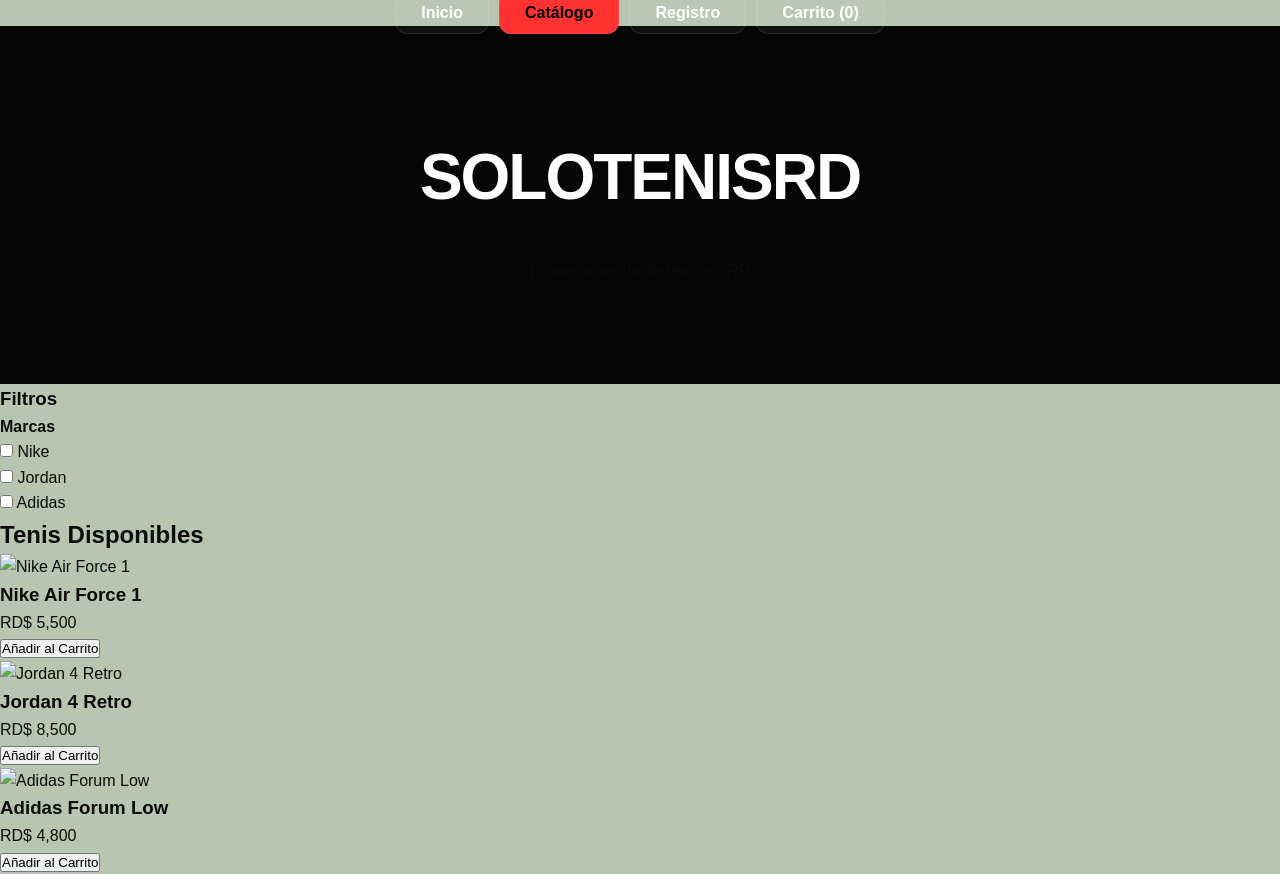
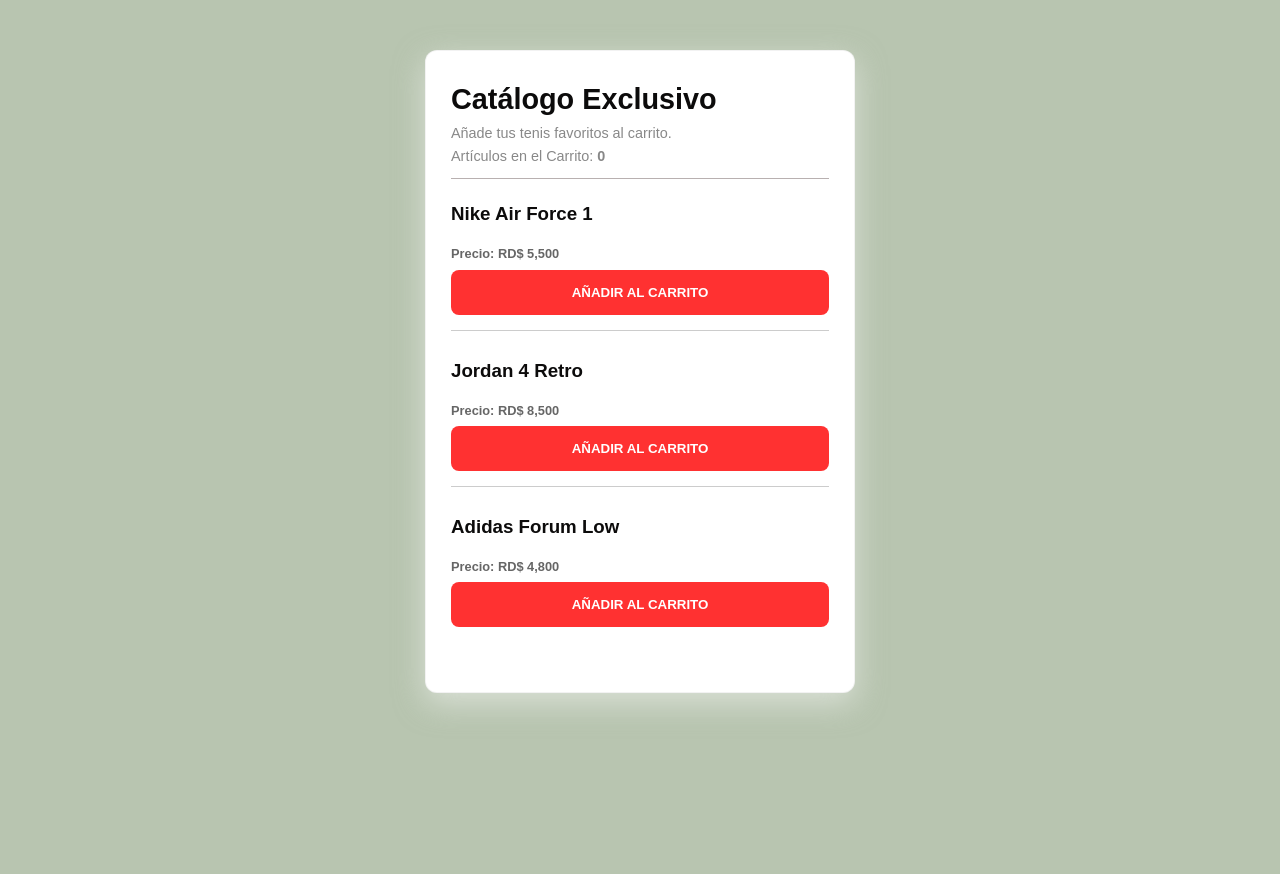
Before and after one commit to KeylaP2/Proyecto-de-Desarrollo-de-Aplicaciones-Web, a plain HTML site: page catalogo.html in a window 1280 px wide. After the commit the page ends 800 px from the top, so only its background shows below. Drawn offline with Linux system fonts and the light colour scheme; a script that the page names is missing.

Commit message:
structural: agregar productos al catalogo

```diff
--- a/catalogo.html
+++ b/catalogo.html
@@ -4,91 +4,45 @@
     <meta charset="UTF-8">
     <meta name="viewport" content="width=device-width, initial-scale=1.0">
     <link rel="stylesheet" href="css/style.css">
-    <title>SoloTenisRD - Catálogo de Exclusividades</title>
+    <title>SoloTenisRD - Catálogo</title>
 </head>
 <body>
-
-    <nav class="main-nav">
-        <ul>
-            <li><a href="index.html">Inicio</a></li>
-            <li><a href="catalogo.html" class="active">Catálogo</a></li>
-            <li><a href="registro.html">Registro</a></li>
-            <li><a href="#" id="ver-carrito">Carrito (<span id="contador-carrito">0</span>)</a></li>
-        </ul>
-    </nav>
-
-    <header class="main-header">
-        <h1 class="main-title">SOLOTENISRD</h1>
-        <p class="sub-title">La mejor tienda de tenis en RD</p>
+    <main class="registration-main">
+        <article class="form-card">
+            <header class="form-header">
+                <h2>Catálogo Exclusivo</h2>
+                <p>Añade tus tenis favoritos al carrito.</p>
+                <p>Artículos en el Carrito: <strong id="contador-carrito">0</strong></p>
             </header>
 
-    <main class="container-catalogo">
+            <ul class="registration-form" style="list-style: none; padding: 0;">
 
-        <aside class="filtros-sidebar">
-            <h3>Filtros</h3>
-            <section class="grupo-filtro">
-                <h4>Marcas</h4>
-                <ul>
-                    <li><label><input type="checkbox" class="filtro-marca" value="nike"> Nike</label></li>
-                    <li><label><input type="checkbox" class="filtro-marca" value="jordan"> Jordan</label></li>
-                    <li><label><input type="checkbox" class="filtro-marca" value="adidas"> Adidas</label></li>
-                </ul>
-            </section>
-        </aside>
-
-        <section class="productos-seccion">
-            <h2>Tenis Disponibles</h2>
-
-            <ul class="productos-grid" id="lista-productos">
-
-                <li class="producto-item">
-                    <article class="producto-card" data-marca="nike">
-                        <figure class="producto-container-img">
-                            <img src="assets/nike-retro.jpg" alt="Nike Air Force 1" class="producto-img">
-                        </figure>
-                        <header class="producto-info">
-                            <h3>Nike Air Force 1</h3>
-                            <p class="precio">RD$ 5,500</p>
-                        </header>
-                        <button class="btn-agregar" data-id="1" data-nombre="Nike Air Force 1" data-precio="5500">
+                <li class="form-group" style="margin-bottom: 25px; border-bottom: 1px solid #ccc; padding-bottom: 15px;">
+                    <h3 style="margin: 0 0 10px 0;">Nike Air Force 1</h3>
+                    <p class="field-label" style="font-weight: bold;">Precio: RD$ 5,500</p>
+                    <button type="button" class="btn-signup btn-agregar-carrito" data-id="1" data-nombre="Nike Air Force 1" data-precio="5500">
                         Añadir al Carrito
                     </button>
-                    </article>
                 </li>
 
-                <li class="producto-item">
-                    <article class="producto-card" data-marca="jordan">
-                        <figure class="producto-container-img">
-                            <img src="assets/jordan-retro.jpg" alt="Jordan 4 Retro" class="producto-img">
-                        </figure>
-                        <header class="producto-info">
-                            <h3>Jordan 4 Retro</h3>
-                            <p class="precio">RD$ 8,500</p>
-                        </header>
-                        <button class="btn-agregar" data-id="2" data-nombre="Jordan 4 Retro" data-precio="8500">
+                <li class="form-group" style="margin-bottom: 25px; border-bottom: 1px solid #ccc; padding-bottom: 15px;">
+                    <h3 style="margin: 0 0 10px 0;">Jordan 4 Retro</h3>
+                    <p class="field-label" style="font-weight: bold;">Precio: RD$ 8,500</p>
+                    <button type="button" class="btn-signup btn-agregar-carrito" data-id="2" data-nombre="Jordan 4 Retro" data-precio="8500">
                         Añadir al Carrito
                     </button>
-                    </article>
                 </li>
 
-                <li class="producto-item">
-                    <article class="producto-card" data-marca="adidas">
-                        <figure class="producto-container-img">
-                            <img src="assets/adidas-forum.jpg" alt="Adidas Forum Low" class="producto-img">
-                        </figure>
-                        <header class="producto-info">
-                            <h3>Adidas Forum Low</h3>
-                            <p class="precio">RD$ 4,800</p>
-                        </header>
-                        <button class="btn-agregar" data-id="3" data-nombre="Adidas Forum Low" data-precio="4800">
+                <li class="form-group" style="margin-bottom: 25px; padding-bottom: 15px;">
+                    <h3 style="margin: 0 0 10px 0;">Adidas Forum Low</h3>
+                    <p class="field-label" style="font-weight: bold;">Precio: RD$ 4,800</p>
+                    <button type="button" class="btn-signup btn-agregar-carrito" data-id="3" data-nombre="Adidas Forum Low" data-precio="4800">
                         Añadir al Carrito
                     </button>
-                    </article>
                 </li>
 
             </ul>
-        </section>
-
+        </article>
     </main>
 
     <script src="catalogo.js"></script>
```
Lines whose indentation alone changed are shown as unchanged.
